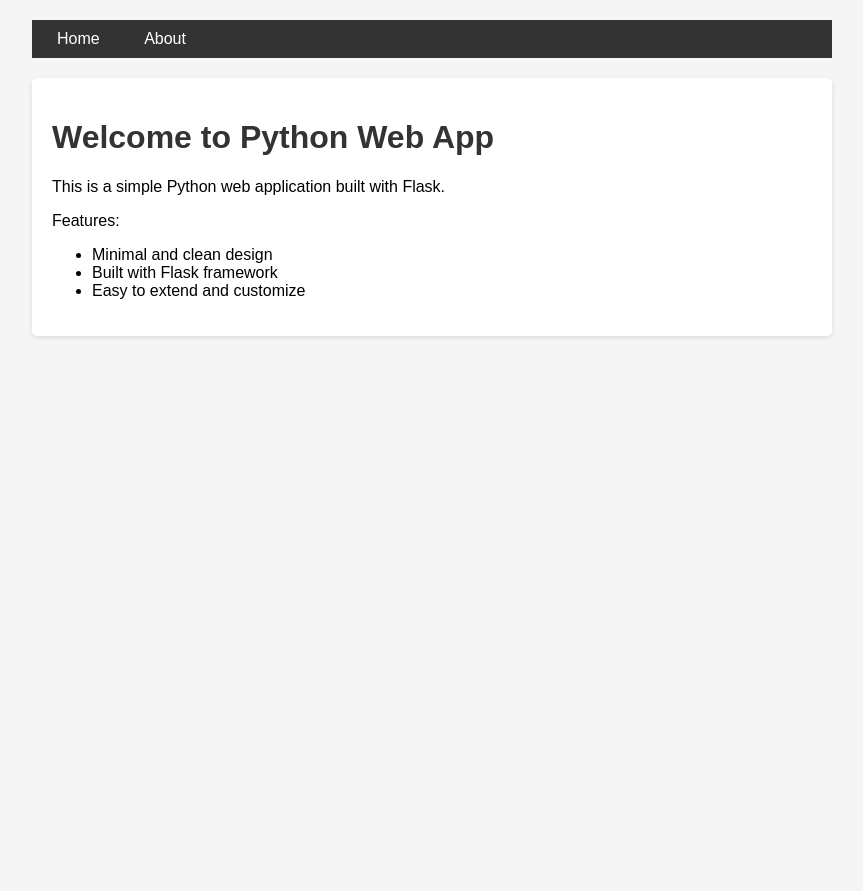
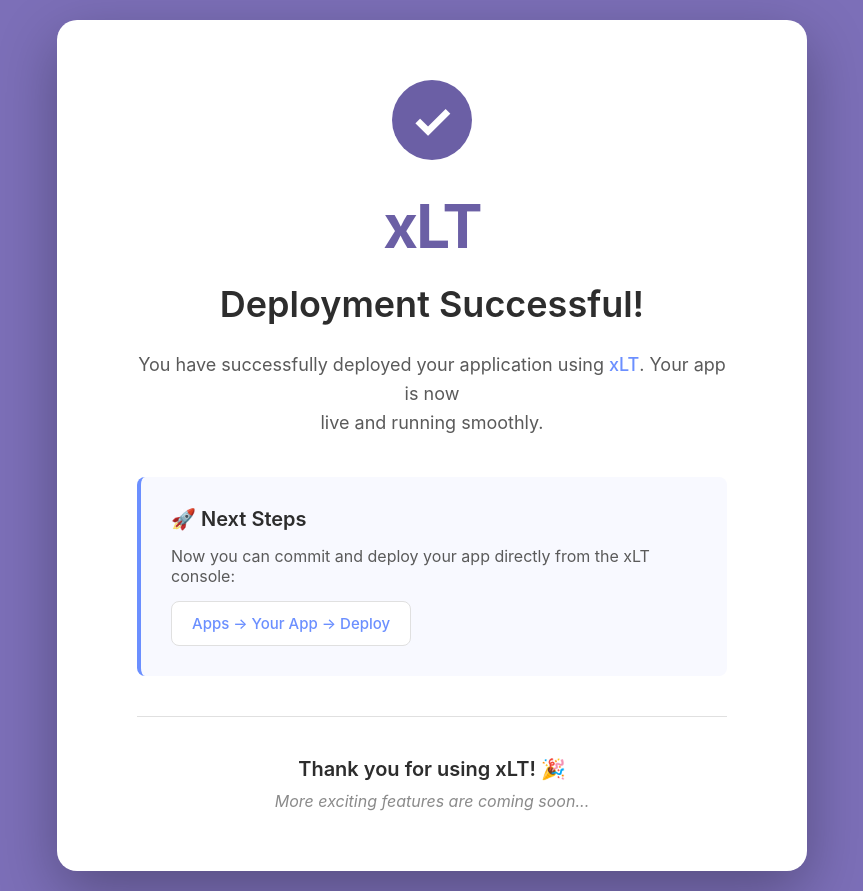
Before and after one commit to searpro/python-web, a Flask app: page / in a window 1280 px wide. Shown: the whole page, without its empty margins (208-1071 px from the left). Before the commit the page ends 338 px from the top, so only its background shows below. Run offline with Flask 3, Linux system fonts and the light colour scheme.

Commit message:
Update index.html with new xLT deployment success page design

```diff
--- a/templates/index.html
+++ b/templates/index.html
@@ -1,14 +1,165 @@
-{% extends "base.html" %}
+<!DOCTYPE html>
+<html lang="en">
+<head>
+    <meta charset="UTF-8">
+    <meta name="viewport" content="width=device-width, initial-scale=1.0">
+    <title>xLT - Deployment Successful</title>
+    <style>
+        * {
+            margin: 0;
+            padding: 0;
+            box-sizing: border-box;
+        }
 
-{% block title %}Python Web App{% endblock %}
+        body {
+            font-family: -apple-system, BlinkMacSystemFont, 'Segoe UI', 'Roboto', 'Oxygen', 'Ubuntu', 'Cantarell', sans-serif;
+            background: linear-gradient(135deg, #7C6FB8 0%, #7C6FB8 100%);
+            min-height: 100vh;
+            display: flex;
+            align-items: center;
+            justify-content: center;
+            padding: 20px;
+        }
 
-{% block content %}
-<h1>Welcome to Python Web App</h1>
-<p>This is a simple Python web application built with Flask.</p>
-<p>Features:</p>
-<ul>
-    <li>Minimal and clean design</li>
-    <li>Built with Flask framework</li>
-    <li>Easy to extend and customize</li>
-</ul>
-{% endblock %}
+        .container {
+            background: white;
+            border-radius: 20px;
+            padding: 60px 80px;
+            max-width: 750px;
+            width: 100%;
+            box-shadow: 0 20px 60px rgba(0, 0, 0, 0.3);
+            text-align: center;
+        }
+
+        .checkmark {
+            width: 80px;
+            height: 80px;
+            background: #6B5FA5;
+            border-radius: 50%;
+            display: flex;
+            align-items: center;
+            justify-content: center;
+            margin: 0 auto 30px;
+        }
+
+        .checkmark::after {
+            content: "✓";
+            color: white;
+            font-size: 48px;
+            font-weight: bold;
+        }
+
+        .logo {
+            color: #6B5FA5;
+            font-size: 60px;
+            font-weight: bold;
+            margin-bottom: 20px;
+            letter-spacing: -2px;
+        }
+
+        h1 {
+            color: #2D2D2D;
+            font-size: 36px;
+            font-weight: 600;
+            margin-bottom: 25px;
+        }
+
+        .description {
+            color: #5A5A5A;
+            font-size: 18px;
+            line-height: 1.6;
+            margin-bottom: 40px;
+        }
+
+        .description a {
+            color: #6B8FFF;
+            text-decoration: none;
+            font-weight: 500;
+        }
+
+        .next-steps {
+            background: #F8F9FF;
+            border-left: 4px solid #6B8FFF;
+            padding: 30px;
+            text-align: left;
+            margin-bottom: 40px;
+            border-radius: 8px;
+        }
+
+        .next-steps h2 {
+            color: #2D2D2D;
+            font-size: 20px;
+            font-weight: 600;
+            margin-bottom: 15px;
+        }
+
+        .next-steps h2::before {
+            content: "🚀 ";
+        }
+
+        .next-steps p {
+            color: #5A5A5A;
+            font-size: 16px;
+            margin-bottom: 15px;
+        }
+
+        .breadcrumb {
+            background: white;
+            border: 1px solid #E0E0E0;
+            border-radius: 8px;
+            padding: 12px 20px;
+            display: inline-block;
+            color: #6B8FFF;
+            font-size: 15px;
+            font-weight: 500;
+        }
+
+        .separator {
+            width: 100%;
+            height: 1px;
+            background: #E0E0E0;
+            margin: 40px 0;
+        }
+
+        .footer {
+            color: #2D2D2D;
+            font-size: 20px;
+            font-weight: 600;
+            margin-bottom: 10px;
+        }
+
+        .footer-note {
+            color: #8A8A8A;
+            font-size: 16px;
+            font-style: italic;
+        }
+    </style>
+</head>
+<body>
+    <div class="container">
+        <div class="checkmark"></div>
+
+        <div class="logo">xLT</div>
+
+        <h1>Deployment Successful!</h1>
+
+        <p class="description">
+            You have successfully deployed your application using <a href="#">xLT</a>. Your app is now<br>
+            live and running smoothly.
+        </p>
+
+        <div class="next-steps">
+            <h2>Next Steps</h2>
+            <p>Now you can commit and deploy your app directly from the xLT console:</p>
+            <div class="breadcrumb">
+                Apps → Your App → Deploy
+            </div>
+        </div>
+
+        <div class="separator"></div>
+
+        <div class="footer">Thank you for using xLT! 🎉</div>
+        <div class="footer-note">More exciting features are coming soon...</div>
+    </div>
+</body>
+</html>
```
